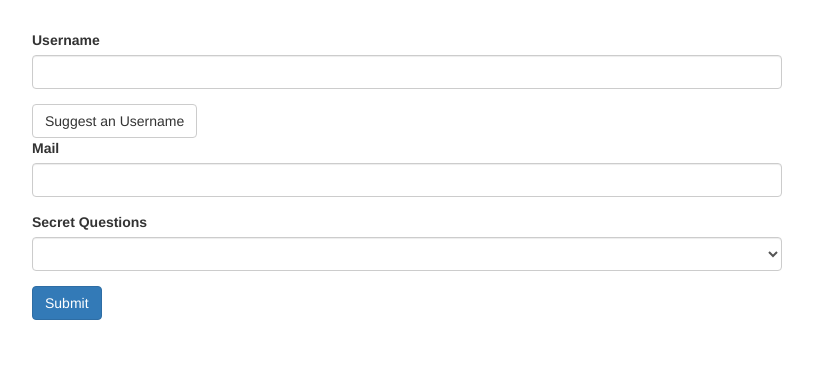
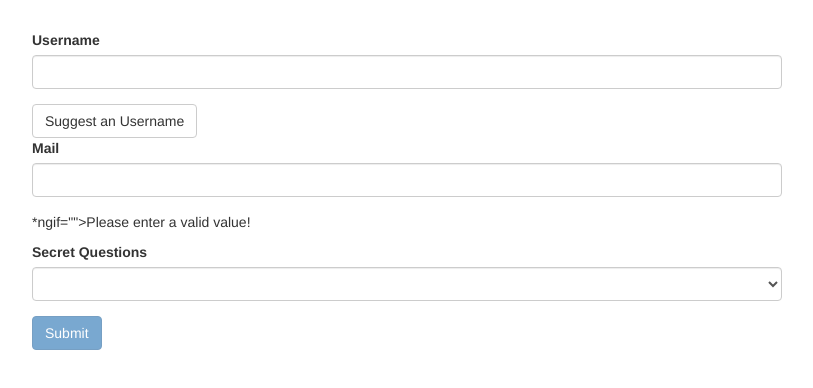
Before and after one commit to Grim907/Code-Labs-FE, an Angular app in the folder Class-23/forms-td-start/: page / in a window 1280 px wide. Shown: the top 388 px of the page, without its empty margins (233-1046 px from the left). Built offline with nearby package versions, Linux system fonts and the light colour scheme.

Commit message:
Using the Form State

```diff
--- a/Class-23/forms-td-start/src/app/app.component.css
+++ b/Class-23/forms-td-start/src/app/app.component.css
@@ -1,3 +1,6 @@
 .container {
   margin-top: 30px;
 }
+input .ng-valid.ng-touched {
+  border: 1px solid red;
+}
--- a/Class-23/forms-td-start/src/app/app.component.html
+++ b/Class-23/forms-td-start/src/app/app.component.html
@@ -1,7 +1,7 @@
 <div class="container">
   <div class="row">
     <div class="col-xs-12 col-sm-10 col-md-8 col-sm-offset-1 col-md-offset-2">
-      <form (ngSubmit)="onSubmit(f)" #f="ngForm">
+      <form (ngSubmit)="onSubmit()" #f="ngForm">
         <div id="user-data">
           <div class="form-group">
             <label for="username">Username</label>
@@ -25,6 +25,7 @@
             required
             email>
           </div>
+          <p>*ngif="">Please enter a valid value!</p>
         </div>
         <div class="form-group">
           <label for="secret">Secret Questions</label>
@@ -37,7 +38,10 @@
             <option value="teacher">Your first teacher?</option>
           </select>
         </div>
-        <button class="btn btn-primary" type="submit">Submit</button>
+        <button
+        class="btn btn-primary"
+        type="submit"
+        [disabled]="!f.valid">Submit</button>
       </form>
     </div>
   </div>
```
